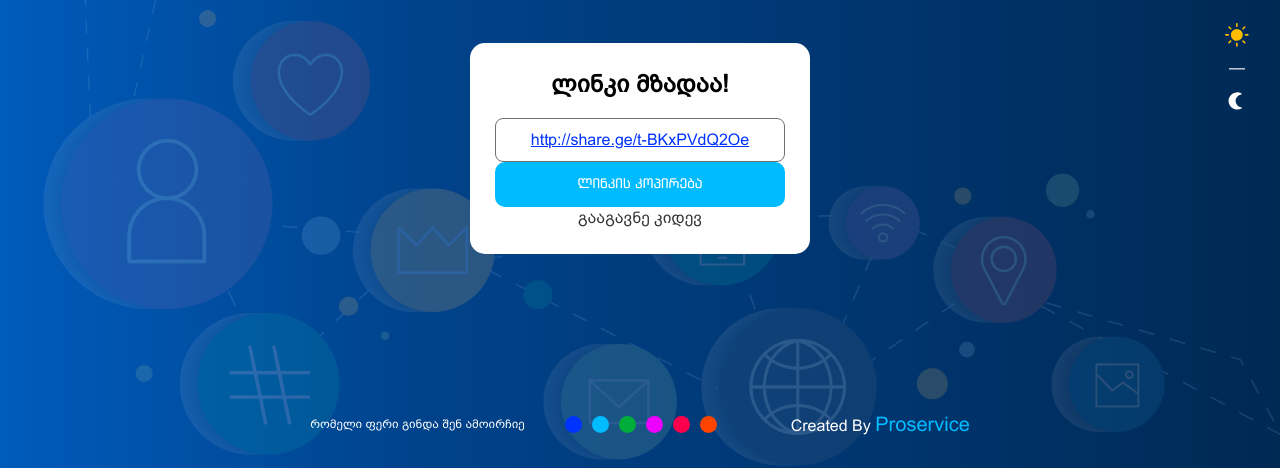
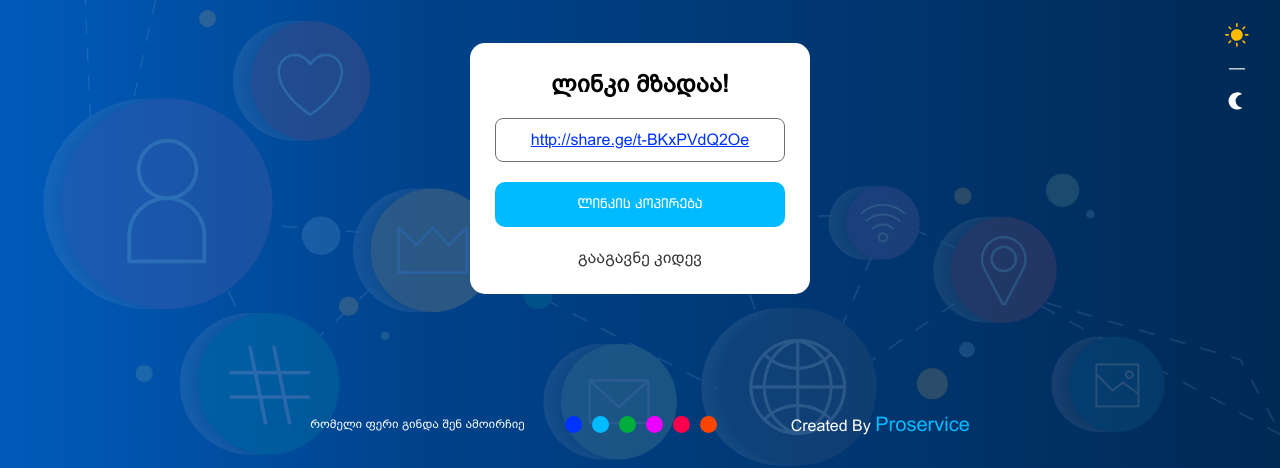
Before and after one commit to khimsh/share-ge-front, a plain HTML site: page done.html in a window 1280 px wide. Shown: the part 332-800 px from the top of the page. Drawn offline with Linux system fonts and the light colour scheme.

```diff
--- a/assets/scss/_global.scss
+++ b/assets/scss/_global.scss
@@ -186,6 +186,10 @@
   display: block;
   width: 100%;
   color: #fff;
+}
+
+.copy-link {
+  margin-block: 20px;
 }
 
 .link {
--- a/done.html
+++ b/done.html
@@ -49,6 +49,7 @@
       </main>
 
       <aside class="set-mode">
+        <h2 class="sr-only">აირჩიე თემა</h2>
         <button data-mode="light">
           <svg>
             <use href="assets/images/sun.svg#sun" />
@@ -78,12 +79,7 @@
 
         <p class="copyright">
           Created By
-          <a
-            href="http://proservice.ge"
-            target="_blank"
-            rel="noopener noreferrer"
-            >Proservice</a
-          >
+          <a href="http://proservice.ge" target="_blank" rel="noopener noreferrer">Proservice</a>
         </p>
       </footer>
     </div>
```
Also changed, not shown: index.html (+1 -0 lines), progress.html (+1 -0 lines), register.html (+1 -0 lines), assets/css/style.css, 1 other file.
